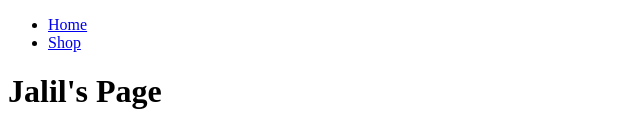
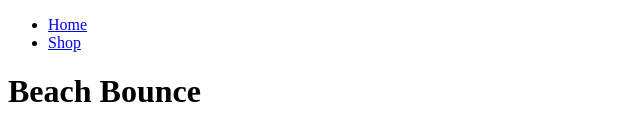
Before and after one commit to sjwoods/sjwoods.github.io, a plain HTML site: page index.html in a window 1280 px wide. Shown: the top 130 px of the page, without its empty margins (0-642 px from the left). Drawn offline with Linux system fonts and the light colour scheme.

Commit message:
Update index.html

```diff
--- a/index.html
+++ b/index.html
@@ -20,7 +20,7 @@
 			</li>
 		</ul>
 	</nav>
-  <h1>Jalil's Page</h1>
+  <h1>Beach Bounce</h1>
 
   <img src="b934bcab8400330fa250e7d268deaf1c.jpg" alt="Jalil">
 
```
